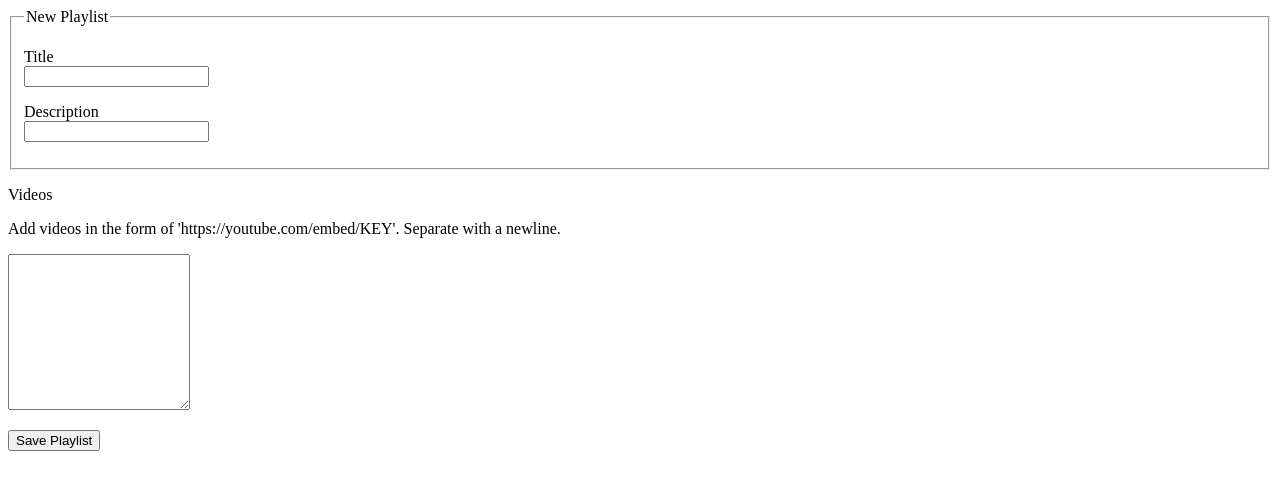
After one commit to apologeticaly/playlister, a Flask app: page /playlists/new in a window 1280 px wide. The commit adds this page. Shown: the top 490 px of the page. Run offline with Flask 2, Linux system fonts and the light colour scheme.

Commit message:
users can add playlists

```diff
--- a/app.py
+++ b/app.py
@@ -4,7 +4,7 @@ client = MongoClient()
 db = client.Playlister
 playlists = db.playlists
 
-from flask import Flask, render_template
+from flask import Flask, render_template, request, redirect, url_for
 
 app = Flask(__name__)
 
@@ -19,5 +19,21 @@ def playlists_index():
     """Show all playlists."""
     return render_template('playlists_index.html', playlists=playlists.find())
 
+@app.route('/playlists/new')
+def playlists_new():
+    """Create a new playlist."""
+    return render_template('playlists_new.html')
+
+@app.route('/playlists', methods=['POST'])
+def playlists_submit():
+    """Submit a new playlist."""
+    playlist = {
+        'title': request.form.get('title'),
+        'description': request.form.get('description'),
+        'videos': request.form.get('videos').split()
+    }
+    playlists.insert_one(playlist)
+    return redirect(url_for('playlists_index'))
+
 if __name__ == '__main__':
     app.run(debug=True)
--- a/templates/playlists_index.html
+++ b/templates/playlists_index.html
@@ -1,5 +1,7 @@
 <!-- templates/playlists_index.html -->
 {% extends 'base.html' %}
+
+<a href='/playlists/new'>New Playlist</a>
 
 {% block content %}
     <h1>Playlists</h1>
--- /dev/null
+++ b/templates/playlists_new.html
@@ -0,0 +1,31 @@
+<!-- templates/playlists_new.html -->
+{% extends 'base.html' %}
+
+{% block content %}
+<form method='POST' action='/playlists'>
+    <fieldset>
+        <legend>New Playlist</legend>
+        <!-- TITLE -->
+        <p>
+            <label for='title'>Title</label><br>
+            <input type='text' name='title' />
+        </p>
+        <p>
+            <label for='description'>Description</label><br>
+            <input type='text' name='description' />
+        </p>
+    </fieldset>
+
+
+    <!-- VIDEO LINKS -->
+    <p>
+        <label for='playlist-videos'>Videos</label><br>
+        <p>Add videos in the form of 'https://youtube.com/embed/KEY'. Separate with a newline.</p>
+        <textarea id='playlist-videos' name='videos' rows='10'></textarea>
+    </p>
+    <!-- BUTTON -->
+    <p>
+        <button type='submit'>Save Playlist</button>
+    </p>
+</form>
+{% endblock %}
```
